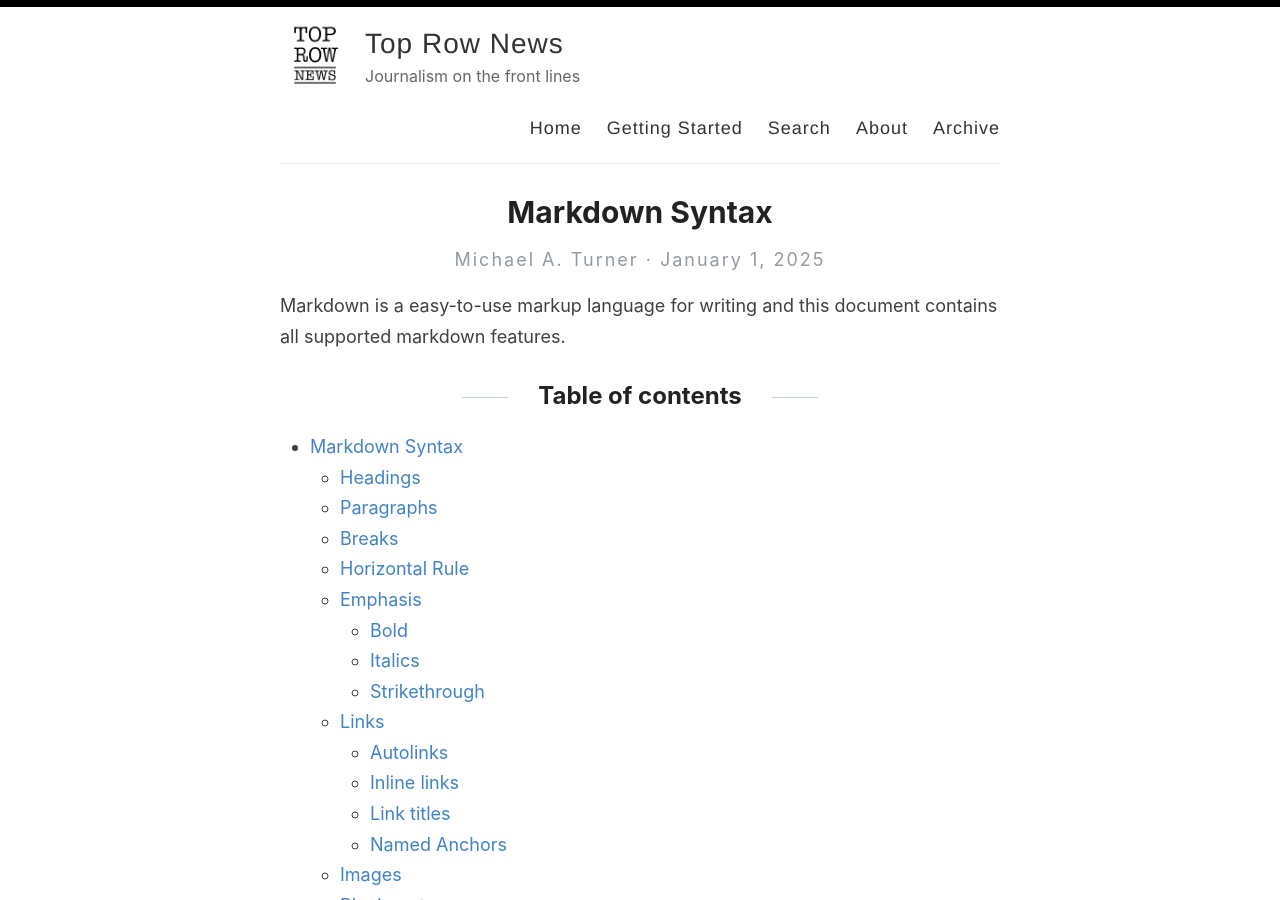
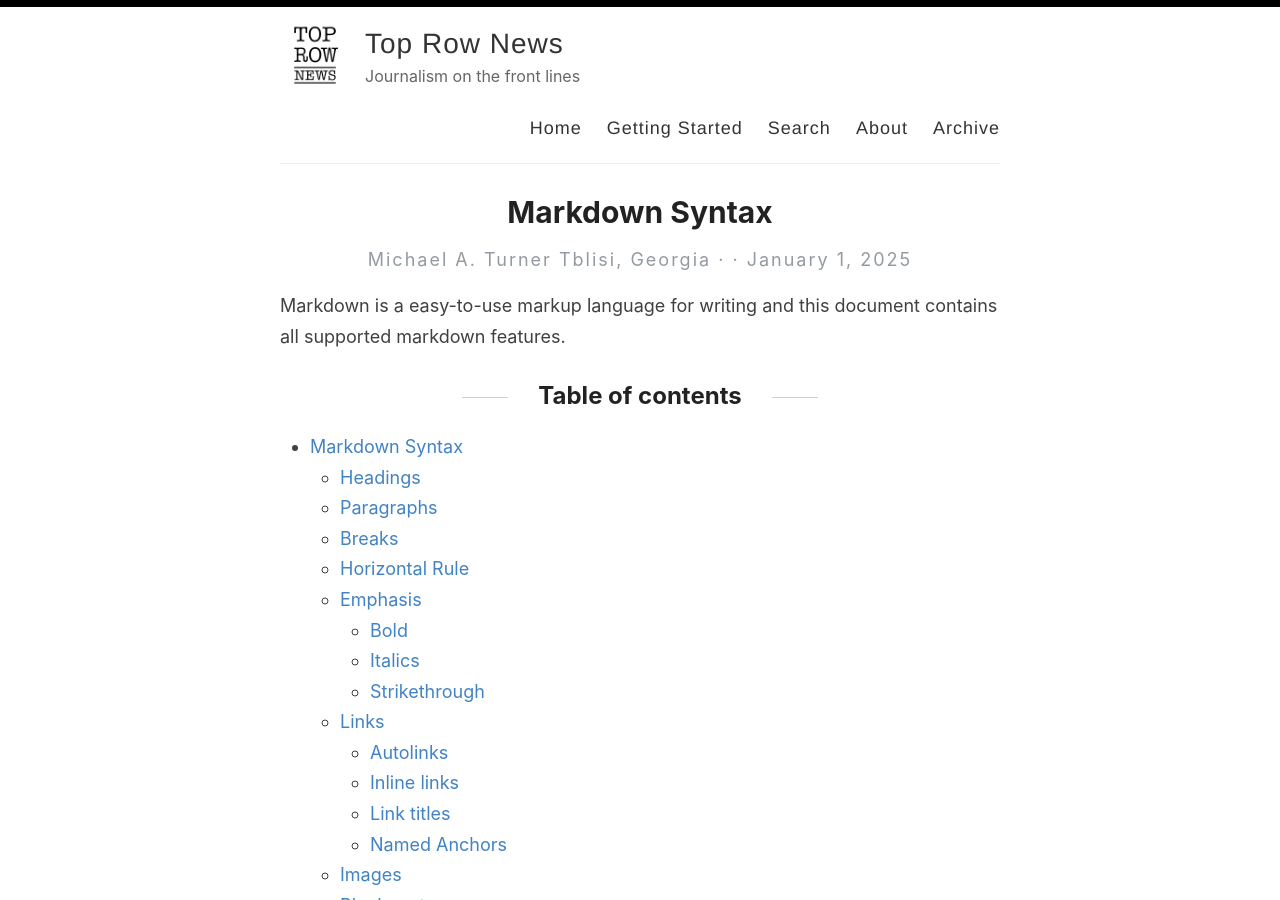
Before and after one commit to artifoxel/artifoxel.github.io, a Jekyll site: the page built from _posts/2025-01-01-MARKDOWN_SYNTAX.md, in a window 1280 px wide and 900 px high. Built offline with Jekyll 4.4.1, drawn with Linux system fonts in a browser that asks for light colours.

Commit message:
authors and location

```diff
--- a/_layouts/post.html
+++ b/_layouts/post.html
@@ -6,7 +6,7 @@ layout: default
   <h1>{{ page.title }}</h1>
 
   <div>
-    <p class="author_title">{{site.author}}  ·  {{ page.date | date: "%B %e, %Y" }}</p>
+    <p class="author_title">{{site.author}} {% if page.location %}{{ page.location }} · {% endif %}· {{ page.date | date: "%B %e, %Y" }}</p>
     {% if page.last_modified_at %}
     <p class="author_title" datetime="{{ page.last_modified_at | date_to_xmlschema }}">(Updated: {{ page.last_modified_at | date: "%b %-d, %Y" }})</p>
     {% endif %}
--- a/_posts/2025-01-01-MARKDOWN_SYNTAX.md
+++ b/_posts/2025-01-01-MARKDOWN_SYNTAX.md
@@ -1,7 +1,8 @@
 ---
 layout: post
 title: Markdown Syntax
-author: "Reference"
+author: "Top Row Publishing"
+location: "Tblisi, Georgia"
 categories: [Miscellaneous, Jekyll]
 ---
 
```
Also changed, not shown: _authors/michael.md (+1 -1 lines), _authors/toprowpub.md (+1 -1 lines).
